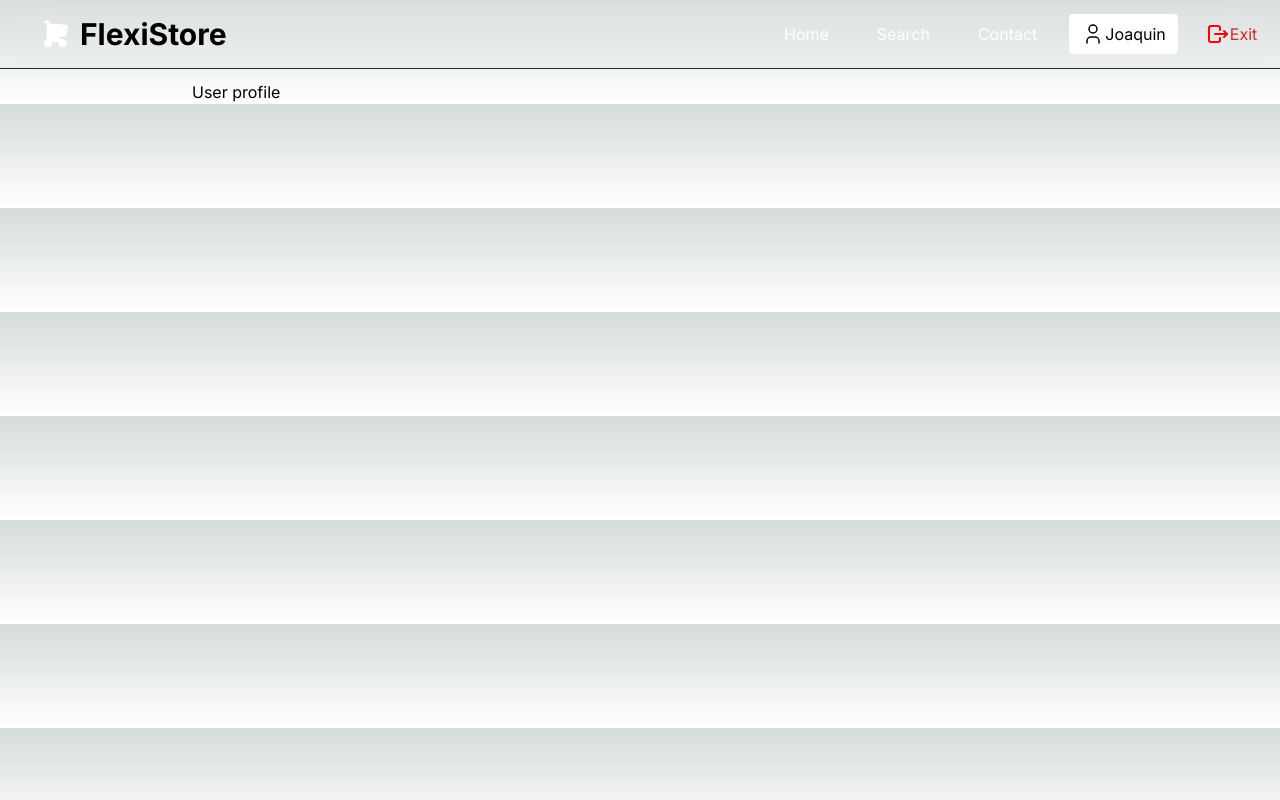
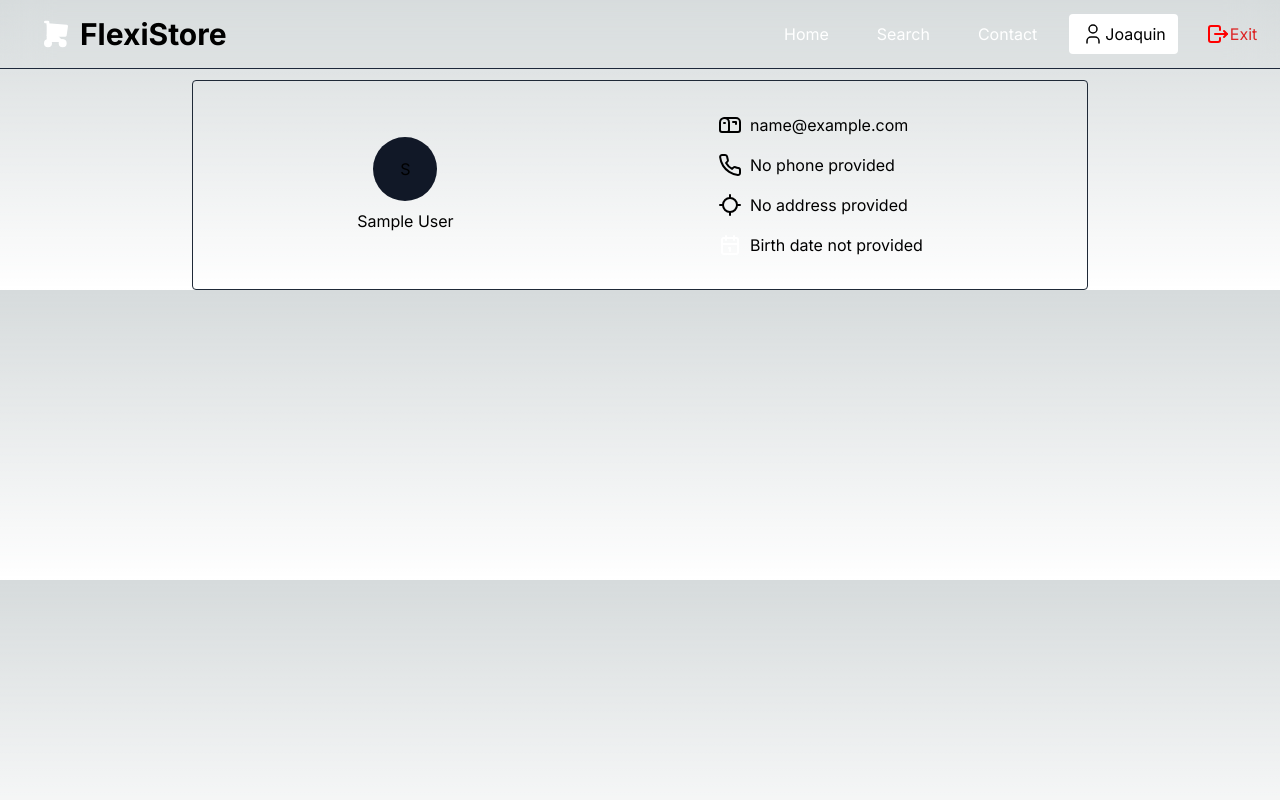
Before and after one commit to forjoa/flexistore, a Next.js app: page /home/userProfile in a window 1280 px wide. Built offline with nearby package versions, Linux system fonts and the light colour scheme; sample sign-in values are in the browser's storage.

Commit message:
make card for user information

```diff
--- a/src/app/home/userProfile/page.tsx
+++ b/src/app/home/userProfile/page.tsx
@@ -1,23 +1,64 @@
 'use client'
+import {
+  CalendarIcon,
+  LocateIcon,
+  MailboxIcon,
+  PhoneIcon,
+} from '@/assets/icons'
 import Main from '@/components/home/globals/Main'
 import { useRouter } from 'next/navigation'
+import { useEffect, useState } from 'react'
 
 export default function UserProfile() {
+  const [user, setUser] = useState<Client>()
   const router = useRouter()
-  if (typeof window !== 'undefined') {
-    const user: Client = window.sessionStorage.getItem('user')
-      ? JSON.parse(sessionStorage.getItem('user') || '')
-      : null
 
-    if (!user) {
-      router.push('/home')
-      return
+  useEffect(() => {
+    if (typeof window !== 'undefined') {
+      const storedUser = window.sessionStorage.getItem('user')
+      if (storedUser) {
+        setUser(JSON.parse(storedUser))
+      } else {
+        router.push('/home')
+      }
     }
-  }
+  }, [router])
 
   return (
     <Main>
-      <p>User profile</p>
+      <div className='border rounded border-gray-800 p-8 flex items-center justify-around md:flex-row flex-col gap-4 md:gap-0'>
+        <div className='flex flex-col items-center justify-between gap-2'>
+          <div className='rounded-full bg-gray-900 h-16 w-16 grid place-items-center'>
+            {user?.name?.charAt(0).toUpperCase()}
+            {user?.lastname?.charAt(0).toUpperCase()}
+          </div>
+          <div>
+            <p>
+              {user?.name} {user?.lastname}
+            </p>
+          </div>
+        </div>
+        <div className='flex flex-col gap-4'>
+          <p className='flex gap-2'>
+            <MailboxIcon />
+            {user?.email}
+          </p>
+          <p className='flex gap-2'>
+            <PhoneIcon />
+            {user?.phone ? user.phone : 'No phone provided'}
+          </p>
+          <p className='flex gap-2'>
+            <LocateIcon />
+            {user?.address ? user.address : 'No address provided'}
+          </p>
+          <p className='flex gap-2'>
+            <CalendarIcon />
+            {user?.birth_date
+              ? user.birth_date.toDateString()
+              : 'Birth date not provided'}
+          </p>
+        </div>
+      </div>
     </Main>
   )
 }
```
